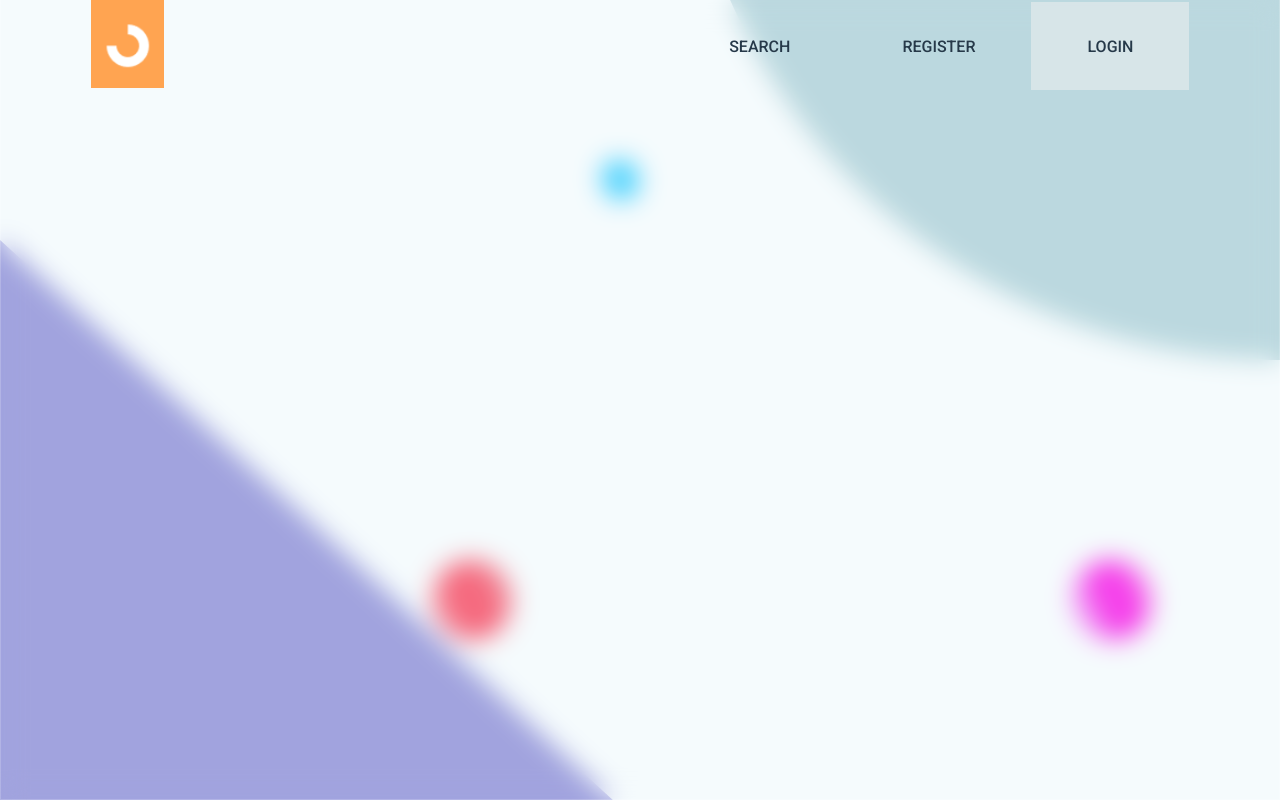
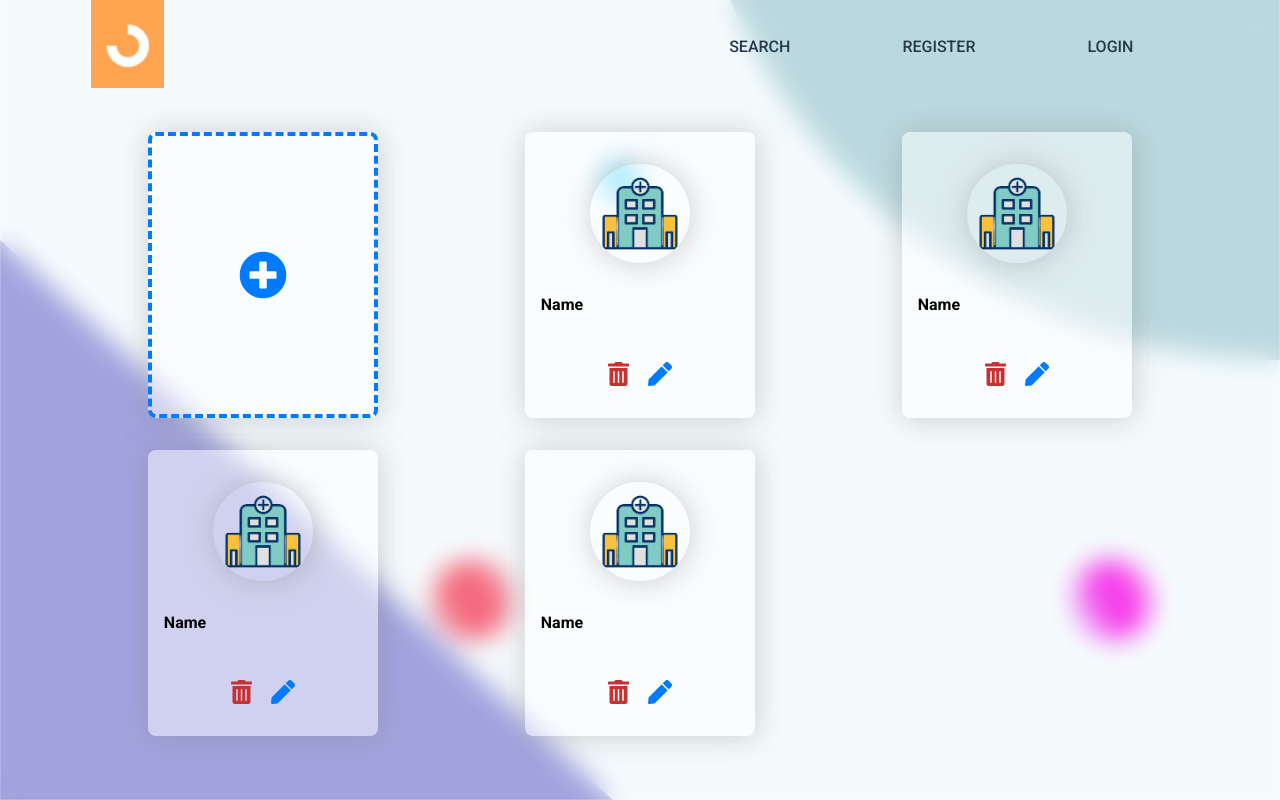
Before and after one commit to Akshit1311/CoviHelp-Hack_dsc, a React (Create React App) app in the folder client/: page /dashboard in a window 1280 px wide. Built offline with nearby package versions, Linux system fonts and the light colour scheme.

Commit message:
add: hospitals crid functionality

```diff
--- a/client/package.json
+++ b/client/package.json
@@ -4,6 +4,7 @@
   "private": true,
   "dependencies": {
     "@material-ui/core": "^4.11.4",
+    "@material-ui/lab": "^4.0.0-alpha.58",
     "@testing-library/jest-dom": "^5.11.4",
     "@testing-library/react": "^11.1.0",
     "@testing-library/user-event": "^12.1.10",
--- a/client/src/App.css
+++ b/client/src/App.css
@@ -18,6 +18,7 @@ body {
   --off-white: #f5f5f5;
   /* color codes  */
   --primary: #007bff;
+  --danger: rgb(199, 49, 49);
   --warning: #f3c23d;
   --dark: #302f2f;
   --success: #37db89;
--- /dev/null
+++ b/client/src/components/Dashboard/CreateEditHospital/CreateEditHospital.css
@@ -0,0 +1,23 @@
+.createEditHospital {
+  position: absolute;
+  top: 50%;
+  left: 50%;
+  transform: translate(-50%, -50%);
+  background: white;
+  width: 35vw;
+  padding: 2rem;
+  border-radius: 1rem;
+
+  box-shadow: 1px 1px 30px 1px rgba(128, 128, 128, 0.219);
+}
+
+.createEditHospital__fields {
+  display: grid;
+  grid-template-columns: 1fr 1fr;
+  grid-gap: 1rem;
+}
+
+.createEditHospital .btn {
+  display: block;
+  margin: 1rem auto;
+}
--- /dev/null
+++ b/client/src/components/Dashboard/CreateEditHospital/CreateEditHospital.js
@@ -0,0 +1,231 @@
+import {
+  FormControl,
+  InputLabel,
+  MenuItem,
+  Select,
+  TextField,
+} from "@material-ui/core";
+import React, { useState } from "react";
+
+// Styles
+import "./CreateEditHospital.css";
+
+//Assets
+import { Autocomplete } from "@material-ui/lab";
+
+const CreateEditHospital = ({ isCreate }) => {
+  const [form, setForm] = useState({
+    name: "",
+    city: "",
+    state: "",
+    tags: [],
+    withoutOx: { remaining: 0, max: 0 },
+    withOx: { remaining: 0, max: 0 },
+    icuWithoutVents: { remaining: 0, max: 0 },
+    icuWithVents: { remaining: 0, max: 0 },
+  });
+
+  const [hospType, setHospType] = useState("Private");
+
+  const {
+    name,
+    city,
+    state,
+    tags,
+    withoutOx,
+    withOx,
+    icuWithoutVents,
+    icuWithVents,
+  } = form;
+
+  const handleChange = (e) => {
+    const { name, value } = e.target;
+
+    setForm({ ...form, [name]: value });
+  };
+
+  const handleSubmit = (e) => {
+    e.preventDefault();
+    console.log({ form });
+  };
+
+  return (
+    <form className="createEditHospital" onSubmit={handleSubmit}>
+      <h1>{isCreate ? "Create" : "Edit"} Hospital</h1>
+
+      <div className="createEditHospital__fields">
+        <TextField
+          id="name"
+          label="Name"
+          name="name"
+          type="text"
+          value={name}
+          onChange={handleChange}
+          style={{ width: "100%" }}
+        />
+        <TextField
+          id="city"
+          name="city"
+          label="City"
+          type="text"
+          value={city}
+          onChange={handleChange}
+          style={{ width: "100%" }}
+        />
+        <TextField
+          id="state"
+          name="state"
+          label="State"
+          type="text"
+          value={state}
+          onChange={handleChange}
+          style={{ width: "100%" }}
+        />
+
+        <FormControl>
+          <InputLabel>Hospital Type</InputLabel>
+          <Select
+            value={hospType}
+            onChange={(e) => setHospType(e.target.value)}
+          >
+            <MenuItem value={"Private"}>Private</MenuItem>
+            <MenuItem value={"Government"}>Government</MenuItem>
+          </Select>
+        </FormControl>
+      </div>
+
+      <br />
+      <h3>Without Oxygen</h3>
+      <div className="createEditHospital__fields">
+        <TextField
+          id="withoutOxRem"
+          label="Remaining "
+          type="number"
+          value={withoutOx.remaining}
+          onChange={(e) =>
+            setForm({
+              ...form,
+              withoutOx: { ...withoutOx, remaining: e.target.value },
+            })
+          }
+          style={{ width: "100%" }}
+        />
+        <TextField
+          id="withoutOxMax"
+          label="Maximum "
+          type="number"
+          value={withoutOx.max}
+          onChange={(e) =>
+            setForm({
+              ...form,
+              withoutOx: { ...withoutOx, max: e.target.value },
+            })
+          }
+          style={{ width: "100%" }}
+        />
+      </div>
+      <br />
+      <h3>With Oxygen</h3>
+      <div className="createEditHospital__fields">
+        <TextField
+          id="withoutOxRem"
+          label="Remaining "
+          type="number"
+          value={withOx.remaining}
+          onChange={(e) =>
+            setForm({
+              ...form,
+              withOx: { ...withOx, remaining: e.target.value },
+            })
+          }
+          style={{ width: "100%" }}
+        />
+        <TextField
+          id="withOxMax"
+          label="Maximum "
+          type="number"
+          value={withOx.max}
+          onChange={(e) =>
+            setForm({
+              ...form,
+              withOx: { ...withOx, max: e.target.value },
+            })
+          }
+          style={{ width: "100%" }}
+        />
+      </div>
+      <br />
+      <h3>ICU Without Ventilator</h3>
+      <div className="createEditHospital__fields">
+        <TextField
+          id="withoutOxRem"
+          label="Remaining "
+          type="number"
+          value={icuWithoutVents.remaining}
+          onChange={(e) =>
+            setForm({
+              ...form,
+              icuWithoutVents: {
+                ...icuWithoutVents,
+                remaining: e.target.value,
+              },
+            })
+          }
+          style={{ width: "100%" }}
+        />
+        <TextField
+          id="withOxMax"
+          label="Maximum "
+          type="number"
+          value={icuWithoutVents.max}
+          onChange={(e) =>
+            setForm({
+              ...form,
+              icuWithoutVents: { ...icuWithoutVents, max: e.target.value },
+            })
+          }
+          style={{ width: "100%" }}
+        />
+      </div>
+      <br />
+      <h3>ICU With Ventilator</h3>
+      <div className="createEditHospital__fields">
+        <TextField
+          id="withoutOxRem"
+          label="Remaining "
+          type="number"
+          value={icuWithVents.remaining}
+          onChange={(e) =>
+            setForm({
+              ...form,
+              icuWithVents: {
+                ...icuWithVents,
+                remaining: e.target.value,
+              },
+            })
+          }
+          style={{ width: "100%" }}
+        />
+        <TextField
+          id="withOxMax"
+          label="Maximum "
+          type="number"
+          value={icuWithVents.max}
+          onChange={(e) =>
+            setForm({
+              ...form,
+              icuWithVents: { ...icuWithVents, max: e.target.value },
+            })
+          }
+          style={{ width: "100%" }}
+        />
+      </div>
+
+      <button type="submit" className="btn btn-warning">
+        Submit
+      </button>
+    </form>
+  );
+};
+
+export default CreateEditHospital;
--- /dev/null
+++ b/client/src/components/Dashboard/Dashboard.css
@@ -0,0 +1,10 @@
+.dashboard {
+  padding: 5vh 7vw;
+}
+
+.dashboard__hospitalGrid {
+  display: grid;
+  grid-template-columns: repeat(auto-fit, minmax(300px, 1fr));
+  place-items: center;
+  grid-gap: 2rem;
+}
--- /dev/null
+++ b/client/src/components/Dashboard/Dashboard.js
@@ -0,0 +1,37 @@
+import React, { useState } from "react";
+import Modal from "../Modal/Modal";
+import CreateEditHospital from "./CreateEditHospital/CreateEditHospital";
+
+// Styles
+import "./Dashboard.css";
+import HospitalCard from "./HospitalCard/HospitalCard";
+
+const Dashboard = () => {
+  const [isCreateModalOpen, setIsCreateModalOpen] = useState(false);
+
+  return (
+    <div className="dashboard">
+      {isCreateModalOpen && (
+        <Modal setIsModal={setIsCreateModalOpen}>
+          <CreateEditHospital isCreate />
+        </Modal>
+      )}
+
+      <div className="dashboard__hospitalGrid">
+        <div
+          className="hospitalCard hospitalCard__add"
+          onClick={() => setIsCreateModalOpen(true)}
+        >
+          <i className="fas fa-plus-circle"></i>
+        </div>
+
+        <HospitalCard />
+        <HospitalCard />
+        <HospitalCard />
+        <HospitalCard />
+      </div>
+    </div>
+  );
+};
+
+export default Dashboard;
--- /dev/null
+++ b/client/src/components/Dashboard/HospitalCard/HospitalCard.css
@@ -0,0 +1,60 @@
+.hospitalCard {
+  background: var(--theme-bg);
+  width: fit-content;
+  box-shadow: 1px 1px 30px 1px rgba(128, 128, 128, 0.363);
+  border-radius: 0.5rem;
+  padding: 2rem 1rem;
+  display: flex;
+  flex-direction: column;
+  grid-gap: 1rem;
+  width: 18vw;
+}
+
+.hospitalCard__add {
+  display: grid;
+  place-items: center;
+  height: 100%;
+  border: 0.25rem dashed var(--primary);
+  cursor: pointer;
+}
+
+.hospitalCard__add > i {
+  font-size: 3rem;
+  color: var(--primary);
+}
+
+.hospitalCard img {
+  border-radius: 50%;
+  box-shadow: 1px 1px 30px 1px rgba(128, 128, 128, 0.363);
+  width: 50%;
+  margin: auto;
+}
+
+.hospitalCard__name {
+  margin-bottom: 1rem;
+}
+
+.hospitalCard__info {
+  display: flex;
+  flex-direction: column;
+  margin: 1rem 0;
+}
+
+.hospitalCard__actions {
+  margin: auto;
+  display: grid;
+  grid-template-columns: 1fr 1fr;
+  grid-gap: 1rem;
+}
+
+.hospitalCard__actions i {
+  font-size: 1.5rem;
+  cursor: pointer;
+}
+
+.hospitalCard__actions i:first-child {
+  color: var(--danger);
+}
+.hospitalCard__actions i:last-child {
+  color: var(--primary);
+}
--- /dev/null
+++ b/client/src/components/Dashboard/HospitalCard/HospitalCard.js
@@ -0,0 +1,42 @@
+import React, { useState } from "react";
+
+// Styles
+import "./HospitalCard.css";
+
+//assets
+import Hospital from "../../../assets/hospital/hospital.png";
+import Modal from "../../Modal/Modal";
+import CreateEditHospital from "../CreateEditHospital/CreateEditHospital";
+
+const HospitalCard = () => {
+  const [activeModal, setActiveModal] = useState("");
+
+  return (
+    <div className="hospitalCard">
+      <img src={Hospital} alt="hospital" />
+
+      <div className="hospitalCard__info">
+        <div className="hospitalCard__name">
+          <b>Name</b>
+        </div>
+
+        {/* <div>
+          <span className="dropBox__label dropBox__label__dark">7</span>
+        </div> */}
+      </div>
+
+      {activeModal === "edit" && (
+        <Modal setIsModal={(bool) => !bool && setActiveModal("")}>
+          <CreateEditHospital />
+        </Modal>
+      )}
+
+      <div className="hospitalCard__actions">
+        <i className="fas fa-trash-alt"></i>
+        <i className="fas fa-pen" onClick={(e) => setActiveModal("edit")}></i>
+      </div>
+    </div>
+  );
+};
+
+export default HospitalCard;
--- a/client/src/components/Landing/Banner/Banner.js
+++ b/client/src/components/Landing/Banner/Banner.js
@@ -8,8 +8,11 @@ import TransBtn from "./TransBtn/TransBtn";
 
 //Assets
 import Doctor from "../../../assets/doc.svg";
+import { useHistory } from "react-router";
 
 const Banner = () => {
+  const history = useHistory();
+
   return (
     <div className="banner">
       <div className="banner__left">
@@ -18,7 +21,7 @@ const Banner = () => {
           Lorem ipsum dolor sit amet consectetur, adipisicing elit. Culpa
           architecto pariatur obcaecati quod est ipsum quasi eum error maiores
         </p>
-        <TransBtn text="Get Started" />
+        <TransBtn text="Get Started" onClick={() => history.push("/search")} />
       </div>
       <div className="banner__right">
         <img src={Doctor} alt="doctor" className="doctor" />
--- a/client/src/components/Landing/Header/Header.js
+++ b/client/src/components/Landing/Header/Header.js
@@ -8,15 +8,18 @@ import Logo from "../../../assets/logo.svg";
 
 //react router
 import { useHistory } from "react-router-dom";
+import { useLocation } from "react-router-dom";
 
 const Header = ({ setActiveModal }) => {
   const [isHidden, setIsHidden] = useState(false);
 
   const history = useHistory();
+  const location = useLocation();
 
+  console.log({ path: location.pathname });
   return (
     <div className="header">
-      <div className="header__logo">
+      <div className="header__logo" onClick={() => history.push("/")}>
         <img src={Logo} alt="logo" />
       </div>
 
@@ -26,19 +29,21 @@ const Header = ({ setActiveModal }) => {
 
       <div className={`header__links ${isHidden ? "header__hidden" : ""}`}>
         <i className="fas fa-times" onClick={() => setIsHidden(true)}></i>
-        <div className="header__link" onClick={() => history.push("/search")}>
+        <div
+          className={`header__link  ${
+            location.pathname.includes("search") ? "header__link__active" : ""
+          }`}
+          onClick={() => history.push("/search")}
+        >
           Search
         </div>
         <div
-          className="header__link"
+          className={`header__link`}
           onClick={() => setActiveModal("Register")}
         >
           Register
         </div>
-        <div
-          className="header__link header__link__active"
-          onClick={() => setActiveModal("Login")}
-        >
+        <div className={`header__link`} onClick={() => setActiveModal("Login")}>
           Login
         </div>
       </div>
--- a/client/src/components/Landing/Landing.js
+++ b/client/src/components/Landing/Landing.js
@@ -16,6 +16,7 @@ import Login from "./Login/Login";
 import Search from "../Search/Search";
 import { BrowserRouter as Router, Route } from "react-router-dom";
 import Register from "./Register/Register";
+import Dashboard from "../Dashboard/Dashboard";
 
 const Landing = () => {
   const [activeModal, setActiveModal] = useState("");
@@ -33,6 +34,7 @@ const Landing = () => {
           <Header setActiveModal={setActiveModal} />
           <Route exact path="/" component={Banner} />
           <Route path="/search" component={Search} />
+          <Route path="/dashboard" component={Dashboard} />
         </Router>
         {/* <Banner /> */}
       </div>
```
Also changed, not shown: client/src/components/Landing/Banner/TransBtn/TransBtn.js (+6 -2 lines), client/src/assets/hospital/hospital.png (added), 1 other file (tests, documents, lock files or other folders).
